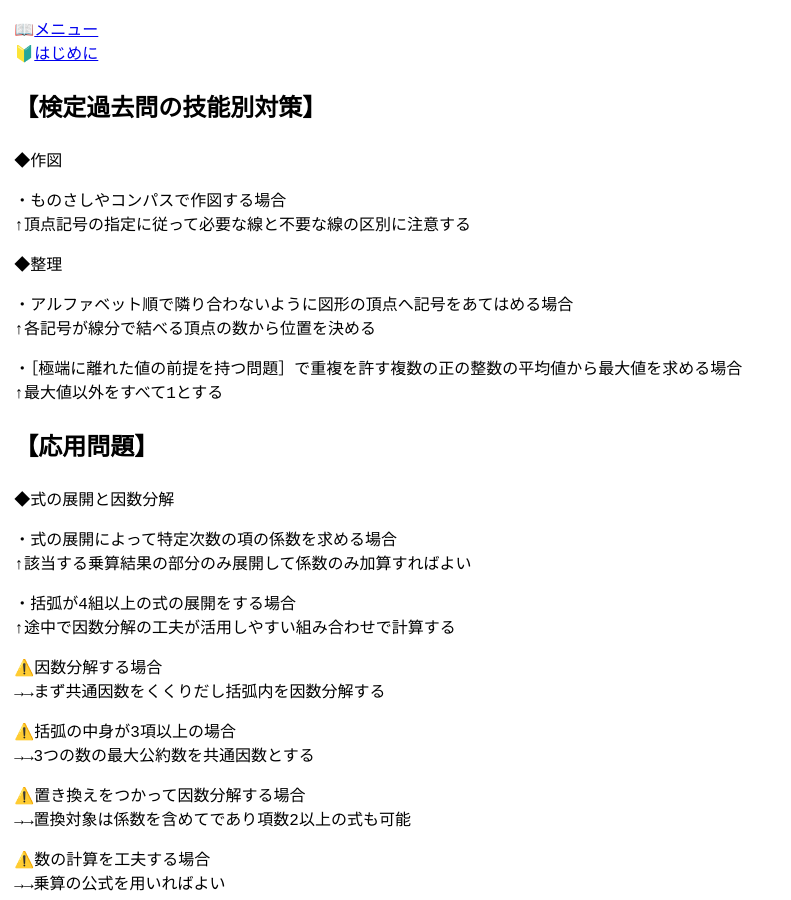
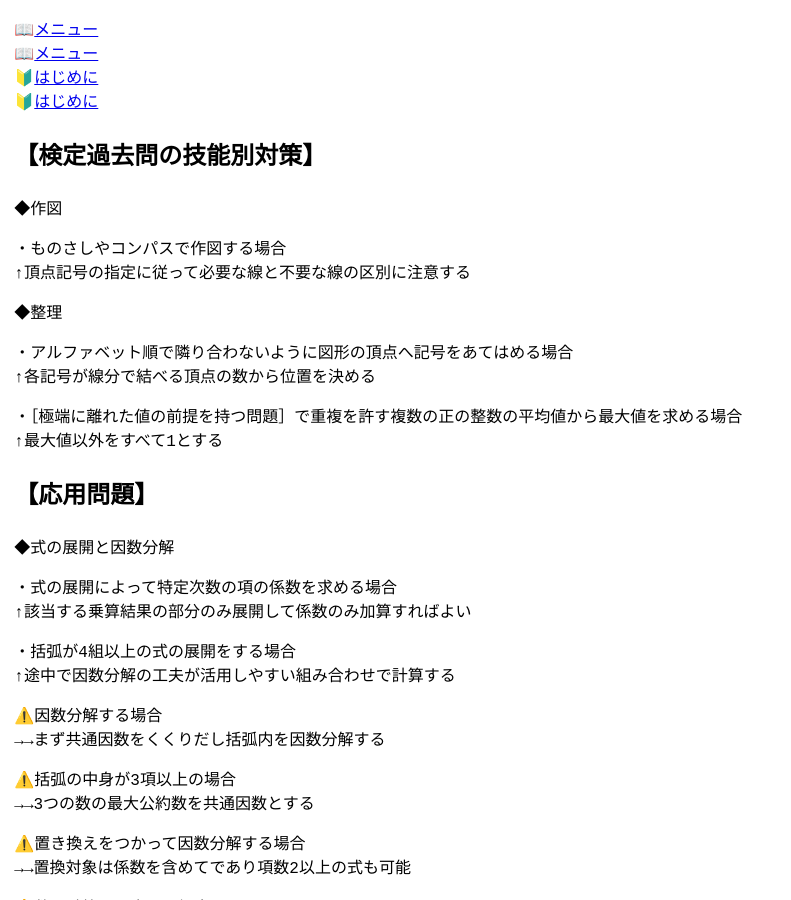
Before and after one commit to zoldof/algo-notes-ci, a Jekyll site: the page built from docs/dist/chu3-2/index.md, in a window 1280 px wide and 900 px high. Shown: the whole window, without its empty margins (0-791 px from the left). Built offline with Jekyll 4.4.1, drawn with Linux system fonts in a browser that asks for light colours.

Commit message:
Update intro.md

```diff
--- a/docs/_includes/intro.md
+++ b/docs/_includes/intro.md
@@ -1,2 +1,4 @@
 📖<a href="https://zoldof.com/" target="_blank">メニュー</a>
+📖[メニュー](https://zoldof.com/)
 🔰<a href="https://zoldof.github.io/algo-notes-ci/?dname=hajime" target="_blank">はじめに</a>
+🔰[はじめに](https://zoldof.github.io/algo-notes-ci/?dname=hajime)
```
